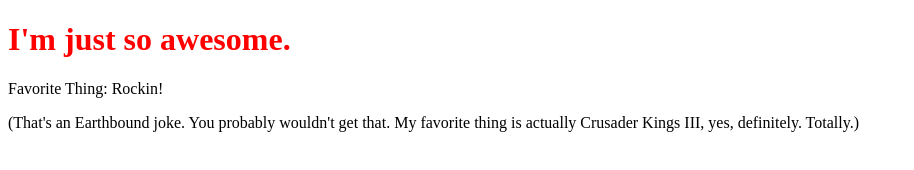
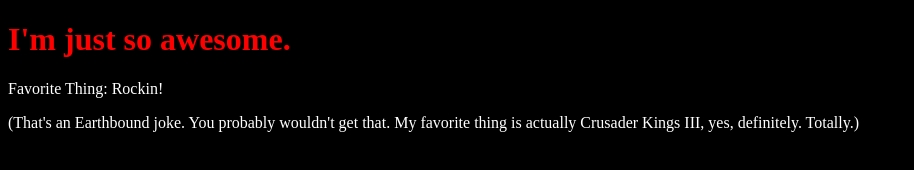
Before and after one commit to JackNeverCodes/JackNeverCodes.github.io, a website: page about.html in a window 1280 px wide. Shown: the whole page, without its empty margins (0-914 px from the left). Drawn offline with Linux system fonts and the light colour scheme.

Commit message:
Added dark mode (MANDATORY)

```diff
--- a/about.html
+++ b/about.html
@@ -3,7 +3,7 @@
     <head>
         <title>About Jack Skivar</title>
     </head>
-    <body>
+    <body style="color:white;background-color:black">
         <h1 style="color:red">I'm just so awesome.</h1>
 
         <p>Favorite Thing: Rockin!</p>
```
